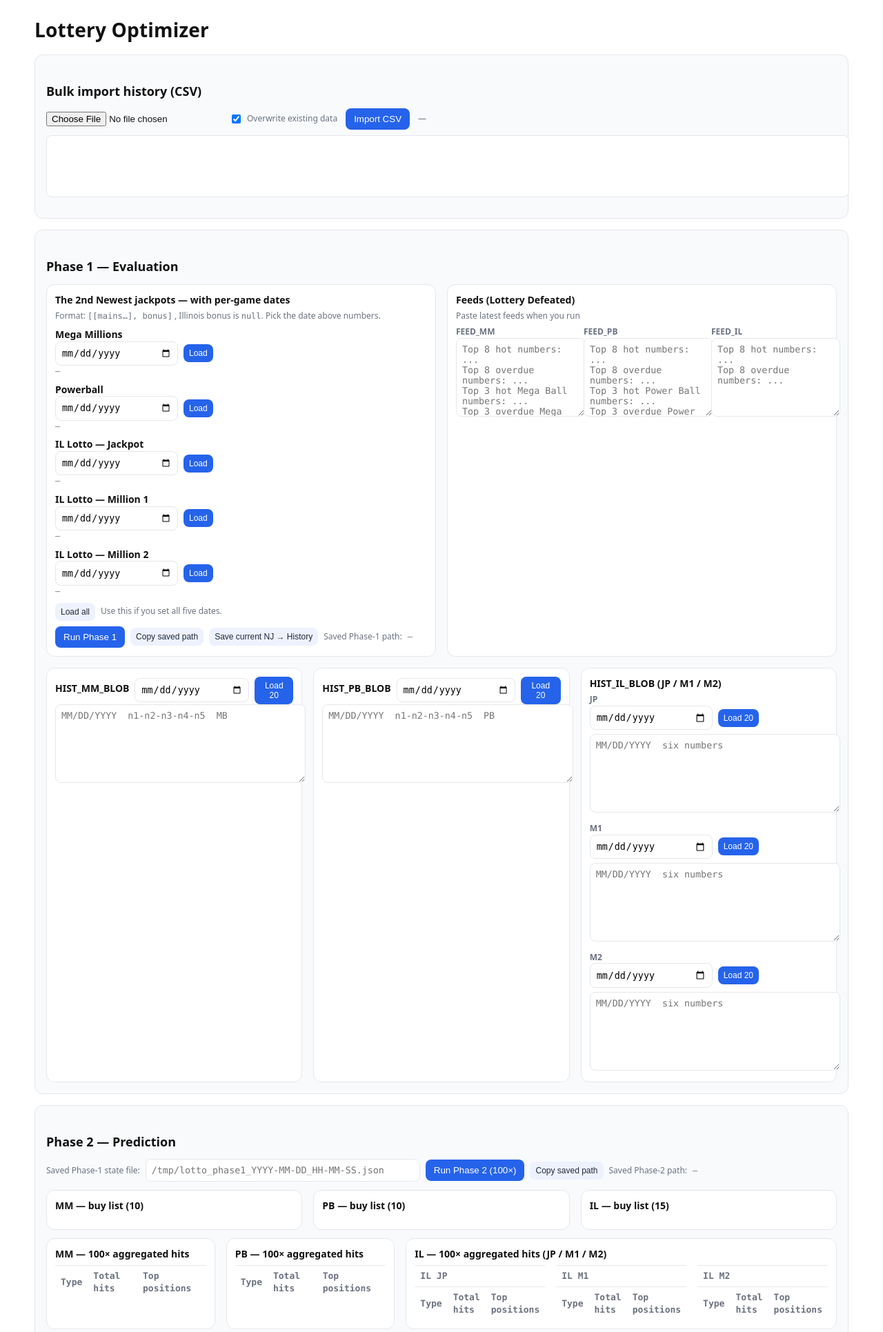
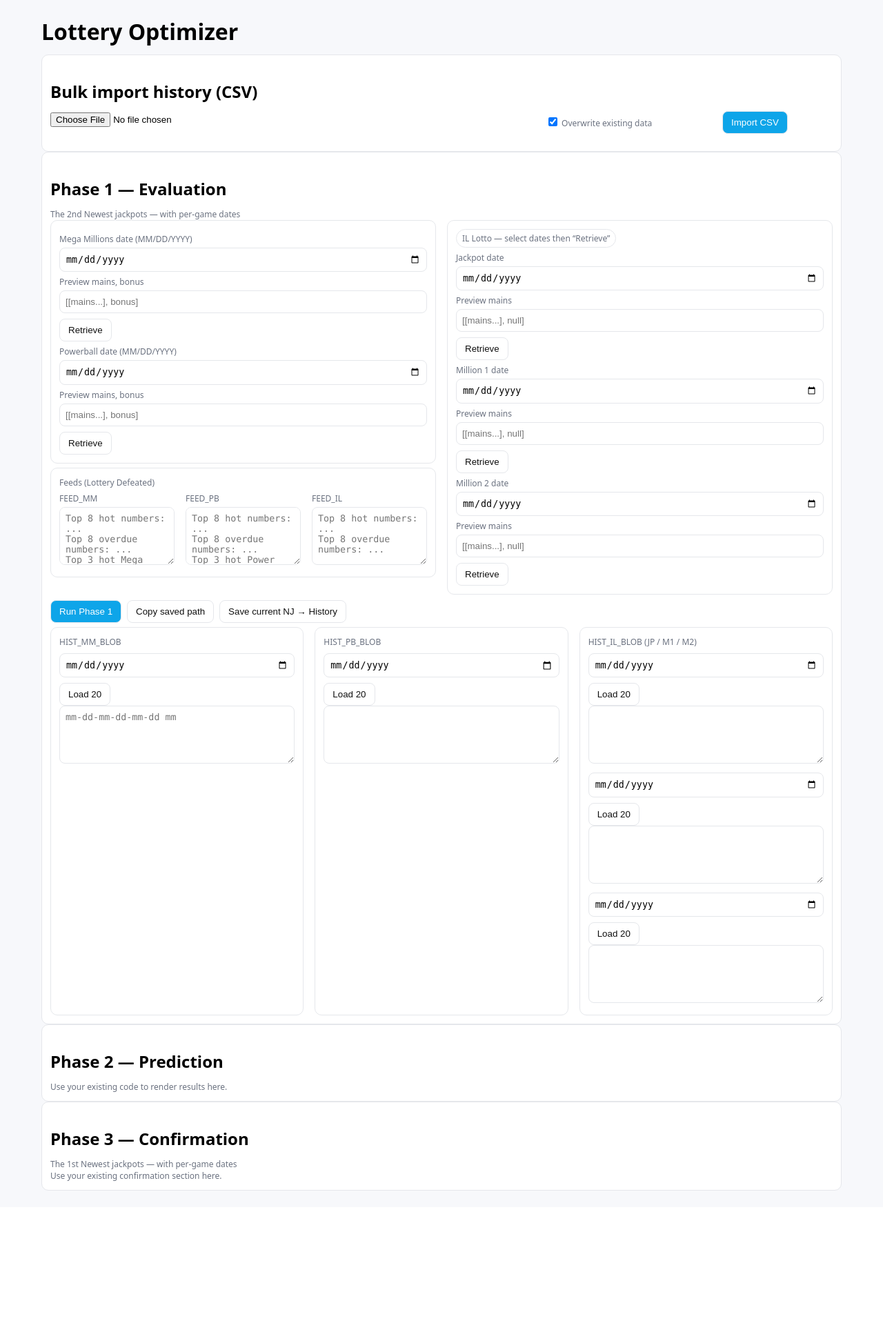
Before and after one commit to lettiehsu/lottery-optimizer, a Flask app: page / in a window 1280 px wide. Shown: the top 1931 px of the page at 69% size. After the commit the page ends 1726 px from the top, so only its background shows below. Run offline with Flask 3, Linux system fonts and the light colour scheme; lists and menus that the app fills with data are empty.

Commit message:
Update index.html

```diff
--- a/templates/index.html
+++ b/templates/index.html
@@ -1,346 +1,229 @@
 <!doctype html>
 <html lang="en">
 <head>
-  <meta charset="utf-8"/>
-  <meta name="viewport" content="width=device-width,initial-scale=1"/>
+  <meta charset="utf-8" />
   <title>Lottery Optimizer</title>
+  <meta name="viewport" content="width=device-width, initial-scale=1" />
   <style>
-    :root{
-      --bg:#ffffff; --ink:#111; --muted:#6b7280; --card:#f8fafc; --line:#e5e7eb;
-      --btn:#2563eb; --btnTxt:#fff; --ghost:#eef2ff;
-      --mono: ui-monospace, SFMono-Regular, Menlo, Monaco, Consolas, "Liberation Mono", monospace;
-      --round: 12px;
-    }
-    html,body{margin:0;background:var(--bg);color:var(--ink);font:14px/1.4 system-ui, -apple-system, Segoe UI, Roboto, Helvetica, Arial}
-    .wrap{max-width:1180px;margin:24px auto;padding:0 16px}
-    h1{margin:0 0 16px;font-weight:700;letter-spacing:.2px}
-    h2{margin:24px 0 12px;font-size:18px}
-    .section{background:var(--card);border:1px solid var(--line);border-radius:var(--round);padding:16px;margin:16px 0}
-    .grid{display:grid;gap:16px}
-    .g-2{grid-template-columns:1fr 1fr}
-    .g-3{grid-template-columns:repeat(3,1fr)}
-    .row{display:flex;gap:8px;align-items:center}
-    .field-label{font-weight:600;margin-top:8px;display:block}
-    .date{width:160px;padding:8px;border:1px solid var(--line);border-radius:8px}
-    .text{width:100%;min-height:96px;padding:8px;border:1px solid var(--line);border-radius:8px;background:#fff;font-family:var(--mono)}
-    .mono{font-family:var(--mono)}
-    .tiny{font-size:12px;color:var(--muted)}
-    .btn{border:0;padding:8px 12px;border-radius:8px;background:var(--btn);color:var(--btnTxt);cursor:pointer}
-    .btn.ghost{background:var(--ghost);color:#1f2937}
-    .btn.sm{padding:6px 8px;font-size:12px}
-    .btn:disabled{opacity:.5;cursor:not-allowed}
-    .card{background:#fff;border:1px solid var(--line);border-radius:var(--round);padding:12px}
-    .hl{font-weight:700}
-    .muted{color:var(--muted)}
-    .box-title{font-weight:700;margin-bottom:6px}
-    .table{width:100%;border-collapse:collapse}
-    .table th,.table td{border-top:1px solid var(--line);padding:6px 8px;text-align:left;font-size:13px}
-    .copyish{user-select:all}
-    .pill{display:inline-block;background:#eef2ff;color:#3730a3;border-radius:999px;padding:2px 8px;font-size:12px}
-    .spacer{height:8px}
+    :root { --card:#fff; --line:#e5e7eb; --muted:#6b7280; --bg:#f7f8fb; }
+    html,body{margin:0;padding:0;background:var(--bg);font-family:system-ui,Segoe UI,Roboto,Helvetica,Arial,sans-serif}
+    .wrap{max-width:1160px;margin:24px auto;padding:0 16px}
+    h1{margin:0 0 12px}
+    h2{margin:24px 0 12px}
+    .row{display:flex;gap:16px;flex-wrap:wrap}
+    .col{flex:1 1 0}
+    .card{background:var(--card);border:1px solid var(--line);border-radius:10px;padding:12px}
+    label{display:block;font-size:12px;color:var(--muted);margin:6px 0 4px}
+    input[type="text"],input[type="date"],textarea,select{width:100%;box-sizing:border-box;border:1px solid var(--line);border-radius:8px;padding:8px}
+    textarea{min-height:84px;resize:vertical;font-family:ui-monospace,Consolas,monospace}
+    button{appearance:none;border:1px solid var(--line);background:#0ea5e9;color:#fff;border-radius:8px;padding:8px 12px;cursor:pointer}
+    button.ghost{background:#fff;color:#111;border-color:var(--line)}
+    .btnrow{display:flex;gap:8px;align-items:center;flex-wrap:wrap;margin-top:8px}
+    .mini{font-size:12px;color:var(--muted)}
+    .grid3{display:grid;grid-template-columns:1fr 1fr 1fr;gap:16px}
+    .grid2{display:grid;grid-template-columns:1fr 1fr;gap:16px}
+    .pill{display:inline-block;font-size:12px;border:1px solid var(--line);border-radius:999px;padding:4px 8px;background:#fff}
+    .tight{margin-top:6px}
   </style>
 </head>
 <body>
 <div class="wrap">
-
   <h1>Lottery Optimizer</h1>
 
-  <!-- ===================== Bulk import ===================== -->
-  <div class="section">
+  <!-- CSV upload (master combined) -->
+  <div class="card">
     <h2>Bulk import history (CSV)</h2>
-    <div class="row" style="gap:12px;flex-wrap:wrap">
-      <input id="upload_csv" type="file" accept=".csv"/>
-      <label class="row" style="gap:6px">
-        <input id="upload_over" type="checkbox" checked/>
-        <span class="tiny">Overwrite existing data</span>
-      </label>
-      <button id="upload_btn" class="btn">Import CSV</button>
-      <span id="upload_selected" class="tiny muted">—</span>
+    <div class="row">
+      <div class="col">
+        <input id="upload_csv" type="file" />
+      </div>
+      <div class="col" style="max-width:240px">
+        <label class="tight"><input id="upload_over" type="checkbox" checked /> Overwrite existing data</label>
+      </div>
+      <div class="col" style="max-width:160px">
+        <button id="upload_btn">Import CSV</button>
+      </div>
     </div>
-    <pre id="upload_result" class="text mono" style="min-height:72px;margin-top:8px"></pre>
+    <pre id="upload_result" class="tight" style="white-space:pre-wrap"></pre>
   </div>
 
-  <!-- ===================== Phase 1 ===================== -->
-  <div class="section">
+  <!-- Phase 1 -->
+  <div class="card">
     <h2>Phase 1 — Evaluation</h2>
-    <div class="grid g-2">
+    <div class="mini">The 2nd Newest jackpots — with per-game dates</div>
 
-      <!-- Left: NJ with per-game dates -->
-      <div class="card">
-        <div class="box-title">The 2nd Newest jackpots — with per-game dates</div>
-        <div class="tiny muted" style="margin-bottom:8px">
-          Format: <span class="mono">[[mains…], bonus]</span> , Illinois bonus is <span class="mono">null</span>. Pick the date above numbers.
+    <div class="grid2">
+      <div class="col">
+        <div class="card">
+          <label>Mega Millions date (MM/DD/YYYY)</label>
+          <input type="date" id="date_mm" />
+          <label class="tight">Preview mains, bonus</label>
+          <input type="text" id="prev_mm" placeholder="[[mains...], bonus]" />
+          <div class="btnrow">
+            <button class="ghost" id="btn_mm_fetch">Retrieve</button>
+          </div>
+
+          <label class="tight">Powerball date (MM/DD/YYYY)</label>
+          <input type="date" id="date_pb" />
+          <label class="tight">Preview mains, bonus</label>
+          <input type="text" id="prev_pb" placeholder="[[mains...], bonus]" />
+          <div class="btnrow">
+            <button class="ghost" id="btn_pb_fetch">Retrieve</button>
+          </div>
         </div>
 
-        <!-- MM -->
-        <label class="field-label">Mega Millions</label>
-        <div class="row">
-          <input id="mm_date" class="date" type="date"/>
-          <button id="mm_load" class="btn sm" type="button">Load</button>
-        </div>
-        <div id="mm_preview" class="tiny mono">—</div>
-
-        <!-- PB -->
-        <label class="field-label">Powerball</label>
-        <div class="row">
-          <input id="pb_date" class="date" type="date"/>
-          <button id="pb_load" class="btn sm" type="button">Load</button>
-        </div>
-        <div id="pb_preview" class="tiny mono">—</div>
-
-        <!-- IL JP -->
-        <label class="field-label">IL Lotto — Jackpot</label>
-        <div class="row">
-          <input id="il_jp_date" class="date" type="date"/>
-          <button id="iljp_load" class="btn sm" type="button">Load</button>
-        </div>
-        <div id="il_jp_preview" class="tiny mono">—</div>
-
-        <!-- IL M1 -->
-        <label class="field-label">IL Lotto — Million 1</label>
-        <div class="row">
-          <input id="il_m1_date" class="date" type="date"/>
-          <button id="ilm1_load" class="btn sm" type="button">Load</button>
-        </div>
-        <div id="il_m1_preview" class="tiny mono">—</div>
-
-        <!-- IL M2 -->
-        <label class="field-label">IL Lotto — Million 2</label>
-        <div class="row">
-          <input id="il_m2_date" class="date" type="date"/>
-          <button id="ilm2_load" class="btn sm" type="button">Load</button>
-        </div>
-        <div id="il_m2_preview" class="tiny mono">—</div>
-
-        <div class="row" style="margin-top:8px">
-          <button id="load_all" class="btn ghost sm" type="button">Load all</button>
-          <span class="tiny muted">Use this if you set all five dates.</span>
-        </div>
-
-        <div class="spacer"></div>
-        <div class="row" style="gap:8px;flex-wrap:wrap">
-          <button id="run_p1" class="btn">Run Phase 1</button>
-          <button id="copy_p1" class="btn ghost sm" type="button">Copy saved path</button>
-          <button id="save_nj_to_hist" class="btn ghost sm" type="button">Save current NJ → History</button>
-          <span class="tiny">Saved Phase-1 path:</span>
-          <span id="p1_path" class="mono tiny copyish">—</span>
-        </div>
-      </div>
-
-      <!-- Right: Feeds -->
-      <div class="card">
-        <div class="box-title">Feeds (Lottery Defeated)</div>
-        <div class="tiny muted" style="margin-bottom:6px">Paste latest feeds when you run</div>
-        <div class="grid g-3">
-          <div>
-            <div class="tiny hl">FEED_MM</div>
-            <textarea id="FEED_MM" class="text" placeholder="Top 8 hot numbers: ...&#10;Top 8 overdue numbers: ...&#10;Top 3 hot Mega Ball numbers: ...&#10;Top 3 overdue Mega Ball numbers: ..."></textarea>
-          </div>
-          <div>
-            <div class="tiny hl">FEED_PB</div>
-            <textarea id="FEED_PB" class="text" placeholder="Top 8 hot numbers: ...&#10;Top 8 overdue numbers: ...&#10;Top 3 hot Power Ball numbers: ...&#10;Top 3 overdue Power Ball numbers: ..."></textarea>
-          </div>
-          <div>
-            <div class="tiny hl">FEED_IL</div>
-            <textarea id="FEED_IL" class="text" placeholder="Top 8 hot numbers: ...&#10;Top 8 overdue numbers: ..."></textarea>
+        <div class="card tight">
+          <div class="mini">Feeds (Lottery Defeated)</div>
+          <div class="grid3">
+            <div>
+              <label>FEED_MM</label>
+              <textarea id="FEED_MM" placeholder="Top 8 hot numbers: ...&#10;Top 8 overdue numbers: ...&#10;Top 3 hot Mega Ball numbers: ...&#10;Top 3 overdue Mega Ball numbers: ..."></textarea>
+            </div>
+            <div>
+              <label>FEED_PB</label>
+              <textarea id="FEED_PB" placeholder="Top 8 hot numbers: ...&#10;Top 8 overdue numbers: ...&#10;Top 3 hot Power Ball numbers: ...&#10;Top 3 overdue Power Ball numbers: ..."></textarea>
+            </div>
+            <div>
+              <label>FEED_IL</label>
+              <textarea id="FEED_IL" placeholder="Top 8 hot numbers: ...&#10;Top 8 overdue numbers: ..."></textarea>
+            </div>
           </div>
         </div>
       </div>
 
-    </div>
+      <div class="col">
+        <div class="card">
+          <div class="mini pill">IL Lotto — select dates then “Retrieve”</div>
 
-    <!-- History blobs -->
-    <div class="grid g-3" style="margin-top:16px">
-      <!-- MM -->
-      <div class="card">
-        <div class="row" style="justify-content:space-between">
-          <div class="box-title">HIST_MM_BLOB</div>
-          <div class="row">
-            <input id="mm_hist_date" class="date" type="date"/>
-            <button id="mm_hist_load20" class="btn sm" type="button">Load 20</button>
+          <label class="tight">Jackpot date</label>
+          <input type="date" id="date_il_jp" />
+          <label class="tight">Preview mains</label>
+          <input type="text" id="prev_il_jp" placeholder="[[mains...], null]" />
+          <div class="btnrow">
+            <button class="ghost" id="btn_il_jp_fetch">Retrieve</button>
+          </div>
+
+          <label class="tight">Million 1 date</label>
+          <input type="date" id="date_il_m1" />
+          <label class="tight">Preview mains</label>
+          <input type="text" id="prev_il_m1" placeholder="[[mains...], null]" />
+          <div class="btnrow">
+            <button class="ghost" id="btn_il_m1_fetch">Retrieve</button>
+          </div>
+
+          <label class="tight">Million 2 date</label>
+          <input type="date" id="date_il_m2" />
+          <label class="tight">Preview mains</label>
+          <input type="text" id="prev_il_m2" placeholder="[[mains...], null]" />
+          <div class="btnrow">
+            <button class="ghost" id="btn_il_m2_fetch">Retrieve</button>
           </div>
         </div>
-        <textarea id="HIST_MM_BLOB" class="text mono" placeholder="MM/DD/YYYY  n1-n2-n3-n4-n5  MB"></textarea>
-      </div>
-
-      <!-- PB -->
-      <div class="card">
-        <div class="row" style="justify-content:space-between">
-          <div class="box-title">HIST_PB_BLOB</div>
-          <div class="row">
-            <input id="pb_hist_date" class="date" type="date"/>
-            <button id="pb_hist_load20" class="btn sm" type="button">Load 20</button>
-          </div>
-        </div>
-        <textarea id="HIST_PB_BLOB" class="text mono" placeholder="MM/DD/YYYY  n1-n2-n3-n4-n5  PB"></textarea>
-      </div>
-
-      <!-- IL: JP/M1/M2 -->
-      <div class="card">
-        <div class="box-title">HIST_IL_BLOB (JP / M1 / M2)</div>
-
-        <div class="tiny hl" style="margin-top:4px">JP</div>
-        <div class="row" style="margin-bottom:6px">
-          <input id="il_jp_hist_date" class="date" type="date"/>
-          <button id="il_jp_hist_load20" class="btn sm" type="button">Load 20</button>
-        </div>
-        <textarea id="HIST_IL_JP_BLOB" class="text mono" placeholder="MM/DD/YYYY  six numbers"></textarea>
-
-        <div class="tiny hl" style="margin-top:10px">M1</div>
-        <div class="row" style="margin-bottom:6px">
-          <input id="il_m1_hist_date" class="date" type="date"/>
-          <button id="il_m1_hist_load20" class="btn sm" type="button">Load 20</button>
-        </div>
-        <textarea id="HIST_IL_M1_BLOB" class="text mono" placeholder="MM/DD/YYYY  six numbers"></textarea>
-
-        <div class="tiny hl" style="margin-top:10px">M2</div>
-        <div class="row" style="margin-bottom:6px">
-          <input id="il_m2_hist_date" class="date" type="date"/>
-          <button id="il_m2_hist_load20" class="btn sm" type="button">Load 20</button>
-        </div>
-        <textarea id="HIST_IL_M2_BLOB" class="text mono" placeholder="MM/DD/YYYY  six numbers"></textarea>
       </div>
     </div>
 
-  </div>
-
-  <!-- ===================== Phase 2 ===================== -->
-  <div class="section">
-    <h2>Phase 2 — Prediction</h2>
-    <div class="row" style="gap:8px;flex-wrap:wrap">
-      <span class="tiny">Saved Phase-1 state file:</span>
-      <input id="p2_in_path" class="mono" style="width:380px;padding:8px;border:1px solid var(--line);border-radius:8px" placeholder="/tmp/lotto_phase1_YYYY-MM-DD_HH-MM-SS.json"/>
-      <button id="run_p2" class="btn">Run Phase 2 (100×)</button>
-      <button id="copy_p2" class="btn ghost sm" type="button">Copy saved path</button>
-      <span class="tiny">Saved Phase-2 path:</span>
-      <span id="p2_saved_path" class="mono tiny copyish">—</span>
+    <div class="btnrow">
+      <button id="run_phase1">Run Phase 1</button>
+      <button class="ghost" id="btn_copy_p1">Copy saved path</button>
+      <button class="ghost" id="btn_save_nj">Save current NJ → History</button>
     </div>
 
-    <div class="grid g-3" style="margin-top:12px">
+    <div class="grid3 tight">
       <div class="card">
-        <div class="box-title">MM — buy list (10)</div>
-        <ol id="p2_mm_list" class="mono tiny"></ol>
+        <div class="mini">HIST_MM_BLOB</div>
+        <div class="btnrow">
+          <input type="date" id="mm_hist_date" />
+          <button class="ghost" id="btn_mm_load20">Load 20</button>
+        </div>
+        <textarea id="HIST_MM_BLOB" placeholder="mm-dd-mm-dd-mm-dd mm"></textarea>
       </div>
       <div class="card">
-        <div class="box-title">PB — buy list (10)</div>
-        <ol id="p2_pb_list" class="mono tiny"></ol>
+        <div class="mini">HIST_PB_BLOB</div>
+        <div class="btnrow">
+          <input type="date" id="pb_hist_date" />
+          <button class="ghost" id="btn_pb_load20">Load 20</button>
+        </div>
+        <textarea id="HIST_PB_BLOB"></textarea>
       </div>
       <div class="card">
-        <div class="box-title">IL — buy list (15)</div>
-        <ol id="p2_il_list" class="mono tiny"></ol>
-      </div>
-    </div>
+        <div class="mini">HIST_IL_BLOB (JP / M1 / M2)</div>
+        <div class="btnrow">
+          <input type="date" id="il_jp_hist_date" />
+          <button class="ghost" id="btn_iljp_load20">Load 20</button>
+        </div>
+        <textarea id="HIST_IL_JP_BLOB"></textarea>
 
-    <div class="grid g-3" style="margin-top:12px">
-      <div class="card">
-        <div class="box-title">MM — 100× aggregated hits</div>
-        <table id="p2_mm_hits" class="table mono tiny">
-          <thead><tr><th>Type</th><th>Total hits</th><th>Top positions</th></tr></thead>
-          <tbody></tbody>
-        </table>
-      </div>
-      <div class="card">
-        <div class="box-title">PB — 100× aggregated hits</div>
-        <table id="p2_pb_hits" class="table mono tiny">
-          <thead><tr><th>Type</th><th>Total hits</th><th>Top positions</th></tr></thead>
-          <tbody></tbody>
-        </table>
-      </div>
-      <div class="card">
-        <div class="box-title">IL — 100× aggregated hits (JP / M1 / M2)</div>
-        <div class="grid g-3">
-          <table id="p2_il_jp_hits" class="table mono tiny">
-            <thead><tr><th colspan="3">IL JP</th></tr><tr><th>Type</th><th>Total hits</th><th>Top positions</th></tr></thead>
-            <tbody></tbody>
-          </table>
-          <table id="p2_il_m1_hits" class="table mono tiny">
-            <thead><tr><th colspan="3">IL M1</th></tr><tr><th>Type</th><th>Total hits</th><th>Top positions</th></tr></thead>
-            <tbody></tbody>
-          </table>
-          <table id="p2_il_m2_hits" class="table mono tiny">
-            <thead><tr><th colspan="3">IL M2</th></tr><tr><th>Type</th><th>Total hits</th><th>Top positions</th></tr></thead>
-            <tbody></tbody>
-          </table>
+        <div class="btnrow">
+          <input type="date" id="il_m1_hist_date" />
+          <button class="ghost" id="btn_ilm1_load20">Load 20</button>
         </div>
+        <textarea id="HIST_IL_M1_BLOB"></textarea>
+
+        <div class="btnrow">
+          <input type="date" id="il_m2_hist_date" />
+          <button class="ghost" id="btn_ilm2_load20">Load 20</button>
+        </div>
+        <textarea id="HIST_IL_M2_BLOB"></textarea>
       </div>
     </div>
   </div>
 
-  <!-- ===================== Phase 3 ===================== -->
-  <div class="section">
+  <!-- Phase 2 & 3 placeholders (your existing rendering will fill these) -->
+  <div class="card">
+    <h2>Phase 2 — Prediction</h2>
+    <div id="phase2_box" class="mini">Use your existing code to render results here.</div>
+  </div>
+
+  <div class="card">
     <h2>Phase 3 — Confirmation</h2>
-
-    <div class="row" style="gap:8px;flex-wrap:wrap">
-      <span class="tiny">Saved Phase-2 state file:</span>
-      <input id="p3_in_path" class="mono" style="width:380px;padding:8px;border:1px solid var(--line);border-radius:8px" placeholder="/tmp/lotto_phase2_YYYY-MM-DD_HH-MM-SS.json"/>
-    </div>
-
-    <div class="grid g-2" style="margin-top:12px">
-      <div class="card">
-        <div class="box-title">The 1st Newest jackpots — with per-game dates</div>
-
-        <label class="field-label">Mega Millions</label>
-        <div class="row">
-          <input id="nwj_mm_date" class="date" type="date"/>
-          <button id="nwj_mm_load" class="btn sm" type="button">Load</button>
-        </div>
-        <div id="nwj_mm_preview" class="tiny mono">—</div>
-
-        <label class="field-label">Powerball</label>
-        <div class="row">
-          <input id="nwj_pb_date" class="date" type="date"/>
-          <button id="nwj_pb_load" class="btn sm" type="button">Load</button>
-        </div>
-        <div id="nwj_pb_preview" class="tiny mono">—</div>
-
-        <label class="field-label">IL Lotto — Jackpot</label>
-        <div class="row">
-          <input id="nwj_il_jp_date" class="date" type="date"/>
-          <button id="nwj_iljp_load" class="btn sm" type="button">Load</button>
-        </div>
-        <div id="nwj_il_jp_preview" class="tiny mono">—</div>
-
-        <label class="field-label">IL Lotto — Million 1</label>
-        <div class="row">
-          <input id="nwj_il_m1_date" class="date" type="date"/>
-          <button id="nwj_ilm1_load" class="btn sm" type="button">Load</button>
-        </div>
-        <div id="nwj_il_m1_preview" class="tiny mono">—</div>
-
-        <label class="field-label">IL Lotto — Million 2</label>
-        <div class="row">
-          <input id="nwj_il_m2_date" class="date" type="date"/>
-          <button id="nwj_ilm2_load" class="btn sm" type="button">Load</button>
-        </div>
-        <div id="nwj_il_m2_preview" class="tiny mono">—</div>
-
-        <div class="spacer"></div>
-        <button id="run_p3" class="btn">Confirm vs NWJ</button>
-      </div>
-
-      <div class="card">
-        <div class="box-title">Confirmation results (rows that hit)</div>
-        <div class="grid g-3">
-          <table id="p3_mm_hits" class="table mono tiny">
-            <thead><tr><th colspan="2">MM</th></tr><tr><th>Type</th><th>Positions</th></tr></thead>
-            <tbody></tbody>
-          </table>
-          <table id="p3_pb_hits" class="table mono tiny">
-            <thead><tr><th colspan="2">PB</th></tr><tr><th>Type</th><th>Positions</th></tr></thead>
-            <tbody></tbody>
-          </table>
-          <table id="p3_il_hits" class="table mono tiny">
-            <thead><tr><th colspan="2">IL (JP/M1/M2)</th></tr><tr><th>Type</th><th>Positions</th></tr></thead>
-            <tbody></tbody>
-          </table>
-        </div>
-      </div>
-    </div>
-
+    <div class="mini">The 1st Newest jackpots — with per-game dates</div>
+    <div id="phase3_box" class="mini">Use your existing confirmation section here.</div>
   </div>
 
 </div>
 
+<!-- Your app.js (contains upload + loader calls) -->
 <script src="/static/app.js"></script>
+
+<!-- Minimal wiring for the Retrieve / Load buttons using the same store routes -->
+<script>
+async function fetchOne(game, dateInputId, previewInputId){
+  const d = document.getElementById(dateInputId).value;
+  if(!d){ alert("Pick a date"); return; }
+  // convert yyyy-mm-dd (from <input type="date">) -> mm/dd/yyyy
+  const [Y,M,D] = d.split("-");
+  const md = `${M}/${D}/${Y}`;
+  const r = await fetch(`/store/get_by_date?game=${encodeURIComponent(game)}&date=${encodeURIComponent(md)}`);
+  const j = await r.json();
+  document.getElementById(previewInputId).value = j?.row ? JSON.stringify([j.row.mains, j.row.bonus ?? null]) : "";
+}
+
+async function load20(game, dateInputId, blobId){
+  const d = document.getElementById(dateInputId).value;
+  if(!d){ alert("Pick a date"); return; }
+  const [Y,M,D] = d.split("-");
+  const md = `${M}/${D}/${Y}`;
+  const r = await fetch(`/store/get_history?game=${encodeURIComponent(game)}&from=${encodeURIComponent(md)}&limit=20`);
+  const j = await r.json();
+  document.getElementById(blobId).value = j.blob || "";
+}
+
+// Retrieve buttons
+document.getElementById("btn_mm_fetch").onclick   = () => fetchOne("MM",   "date_mm",     "prev_mm");
+document.getElementById("btn_pb_fetch").onclick   = () => fetchOne("PB",   "date_pb",     "prev_pb");
+document.getElementById("btn_il_jp_fetch").onclick= () => fetchOne("IL_JP","date_il_jp",  "prev_il_jp");
+document.getElementById("btn_il_m1_fetch").onclick= () => fetchOne("IL_M1","date_il_m1",  "prev_il_m1");
+document.getElementById("btn_il_m2_fetch").onclick= () => fetchOne("IL_M2","date_il_m2",  "prev_il_m2");
+
+// Load 20 buttons
+document.getElementById("btn_mm_load20").onclick   = () => load20("MM",   "mm_hist_date",  "HIST_MM_BLOB");
+document.getElementById("btn_pb_load20").onclick   = () => load20("PB",   "pb_hist_date",  "HIST_PB_BLOB");
+document.getElementById("btn_iljp_load20").onclick = () => load20("IL_JP","il_jp_hist_date","HIST_IL_JP_BLOB");
+document.getElementById("btn_ilm1_load20").onclick = () => load20("IL_M1","il_m1_hist_date","HIST_IL_M1_BLOB");
+document.getElementById("btn_ilm2_load20").onclick = () => load20("IL_M2","il_m2_hist_date","HIST_IL_M2_BLOB");
+
+// Phase-1 run: wire to your existing /run_json post if needed.
+// document.getElementById("run_phase1").onclick = () => { ... }
+</script>
 </body>
 </html>
```
